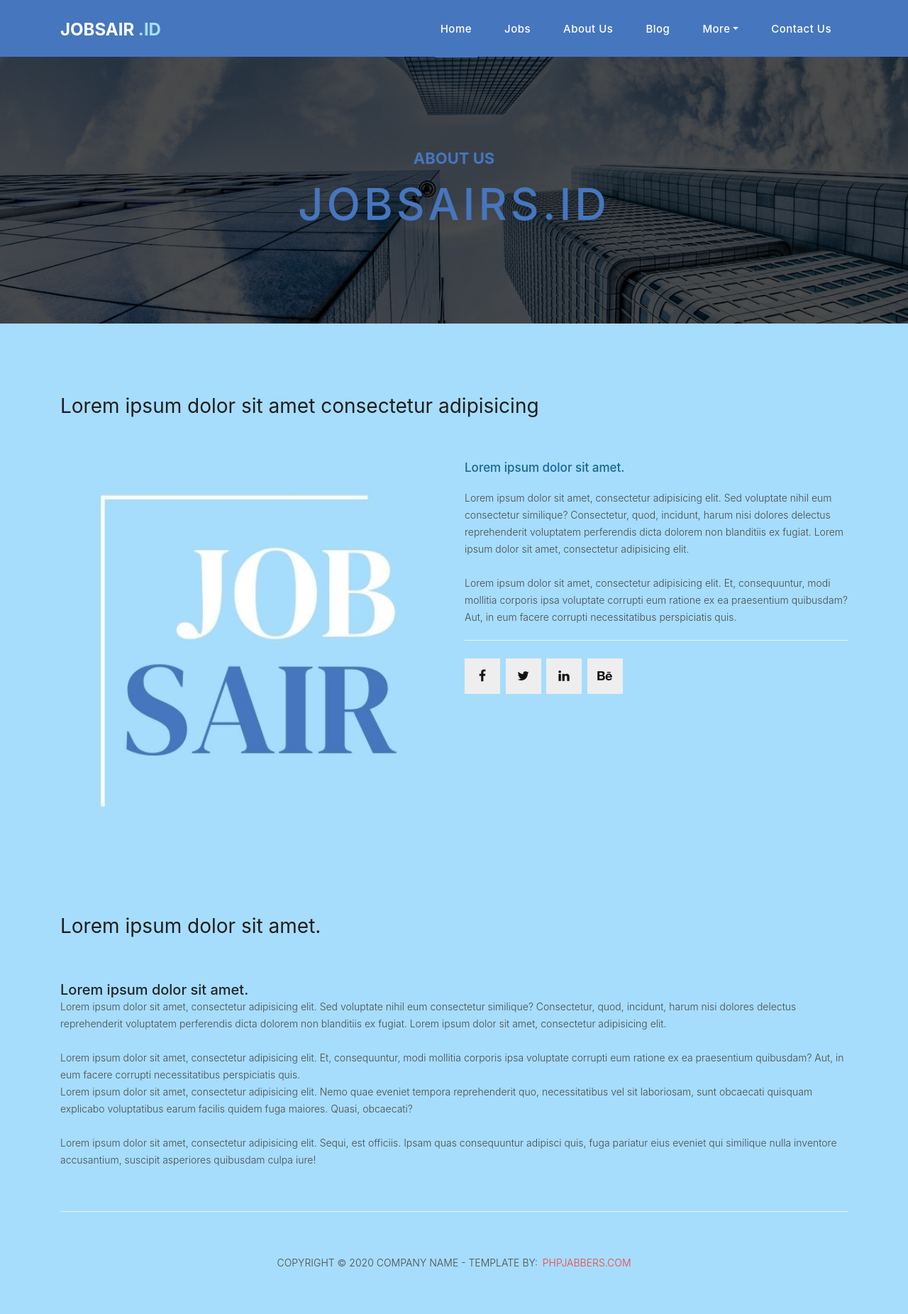
After one commit to sayyidinside/Jobsair, a Django app: page /about-us/ in a window 1280 px wide. The commit adds this page. Shown: the whole page at 71% size. Run offline with Django 3.2, Linux system fonts and the light colour scheme; some libraries are stand-ins or nearby versions.

Commit message:
Configure and implement about-us.html, and also tweak views.py fot index.html
The tweak is adding -> .reverse()[:9]
to show 9 job list from database in reversed order (newest in terms
published_date)

```diff
--- /dev/null
+++ b/Jobsair_id/templates/Jobsair_id/about-us.html
@@ -0,0 +1,67 @@
+{% extends 'Jobsair_id/base.html' %}
+{% load static %}
+
+<!-- Page Content -->
+{% block content %}
+    <div class="page-heading about-heading header-text" style="background-image: url({% static 'Jobsair_id/assets/images/heading-1-1920x500.jpg' %});">
+      <div class="container">
+        <div class="row">
+          <div class="col-md-12">
+            <div class="text-content">
+              <h4>about us</h4>
+              <h2>jobsairs<em>.id</em></h2>
+            </div>
+          </div>
+        </div>
+      </div>
+    </div>
+
+
+    <div class="best-features about-features">
+      <div class="container">
+        <div class="row">
+          <div class="col-md-12">
+            <div class="section-heading">
+              <h2>Lorem ipsum dolor sit amet consectetur adipisicing</h2>
+            </div>
+          </div>
+          <div class="col-md-6">
+            <div class="right-image">
+              <img src="{% static 'Jobsair_id/assets/images/about-1-570x350.jpg' %}" alt="">
+            </div>
+          </div>
+          <div class="col-md-6">
+            <div class="left-content">
+              <h4>Lorem ipsum dolor sit amet.</h4>
+              <p>Lorem ipsum dolor sit amet, consectetur adipisicing elit. Sed voluptate nihil eum consectetur similique? Consectetur, quod, incidunt, harum nisi dolores delectus reprehenderit voluptatem perferendis dicta dolorem non blanditiis ex fugiat. Lorem ipsum dolor sit amet, consectetur adipisicing elit.<br><br>Lorem ipsum dolor sit amet, consectetur adipisicing elit. Et, consequuntur, modi mollitia corporis ipsa voluptate corrupti eum ratione ex ea praesentium quibusdam? Aut, in eum facere corrupti necessitatibus perspiciatis quis.</p>
+              <ul class="social-icons">
+                <li><a href="#"><i class="fa fa-facebook"></i></a></li>
+                <li><a href="#"><i class="fa fa-twitter"></i></a></li>
+                <li><a href="#"><i class="fa fa-linkedin"></i></a></li>
+                <li><a href="#"><i class="fa fa-behance"></i></a></li>
+              </ul>
+            </div>
+          </div>
+        </div>
+      </div>
+    </div>
+
+
+    <div class="team-members">
+      <div class="container">
+        <div class="row">
+          <div class="col-md-12">
+            <div class="section-heading">
+              <h2>Lorem ipsum dolor sit amet.</h2>
+            </div>
+
+            <h5>Lorem ipsum dolor sit amet.</h5>
+
+            <p>Lorem ipsum dolor sit amet, consectetur adipisicing elit. Sed voluptate nihil eum consectetur similique? Consectetur, quod, incidunt, harum nisi dolores delectus reprehenderit voluptatem perferendis dicta dolorem non blanditiis ex fugiat. Lorem ipsum dolor sit amet, consectetur adipisicing elit.<br><br>Lorem ipsum dolor sit amet, consectetur adipisicing elit. Et, consequuntur, modi mollitia corporis ipsa voluptate corrupti eum ratione ex ea praesentium quibusdam? Aut, in eum facere corrupti necessitatibus perspiciatis quis.</p>
+
+            <p>Lorem ipsum dolor sit amet, consectetur adipisicing elit. Nemo quae eveniet tempora reprehenderit quo, necessitatibus vel sit laboriosam, sunt obcaecati quisquam explicabo voluptatibus earum facilis quidem fuga maiores. Quasi, obcaecati? <br><br> Lorem ipsum dolor sit amet, consectetur adipisicing elit. Sequi, est officiis. Ipsam quas consequuntur adipisci quis, fuga pariatur eius eveniet qui similique nulla inventore accusantium, suscipit asperiores quibusdam culpa iure!</p>
+          </div>
+        </div>
+      </div>
+    </div>
+{% endblock %}
--- a/Jobsair_id/templates/Jobsair_id/base.html
+++ b/Jobsair_id/templates/Jobsair_id/base.html
@@ -53,7 +53,7 @@
 
                 <li class="nav-item"><a class="nav-link" href="{% url 'post_list' %}">Jobs</a></li>
 
-                <li class="nav-item"><a class="nav-link" href="/about-us.html">About us</a></li>
+                <li class="nav-item"><a class="nav-link" href="{% url 'about_us' %}">About us</a></li>
 
                 <li class="nav-item"><a class="nav-link" href="/blog.html">Blog</a></li>
 
--- a/Jobsair_id/templates/Jobsair_id/index.html
+++ b/Jobsair_id/templates/Jobsair_id/index.html
@@ -96,7 +96,7 @@
                 <li><a href="#">It aquecorporis nulla aspernatur</a></li>
                 <li><a href="#">Corporis, omnis doloremque</a></li>
               </ul>
-              <a href="{% static 'Jobsair_id/about-us.html' %}" class="filled-button">Read More</a>
+              <a href="{% url 'about_us' %}" class="filled-button">Read More</a>
             </div>
           </div>
           <div class="col-md-6">
--- a/Jobsair_id/urls.py
+++ b/Jobsair_id/urls.py
@@ -4,6 +4,7 @@ from . import views
 
 urlpatterns = [path('', views.index, name='index'),
                path('jobs/', views.post_list, name='post_list'),
+               path('post/<int:pk>/', views.post_detail, name='post_detail'),
+               path('about-us/', views.about_us, name='about_us'),
                path('login/', views.login_user, name='login'),
-               path('register/', views.register_user, name='register'),
-               path('post/<int:pk>/', views.post_detail, name='post_detail'), ]
+               path('register/', views.register_user, name='register'), ]
--- a/Jobsair_id/views.py
+++ b/Jobsair_id/views.py
@@ -5,7 +5,7 @@ from .models import Post
 
 # Create your views here.
 def index(request):
-    posts = Post.objects.filter(published_date__lte=timezone.now()).order_by('published_date')
+    posts = Post.objects.filter(published_date__lte=timezone.now()).order_by('published_date').reverse()[:9]
     return render(request, 'Jobsair_id/index.html', {'posts': posts})
 
 
@@ -19,6 +19,10 @@ def post_detail(request, pk):
     return render(request, 'Jobsair_id/post_detail.html', {'post': post})
 
 
+def about_us(request):
+    return render(request, 'Jobsair_id/about-us.html', {})
+
+
 def login_user(request):
     return render(request, 'Jobsair_id/Login.html', {})
 
```
